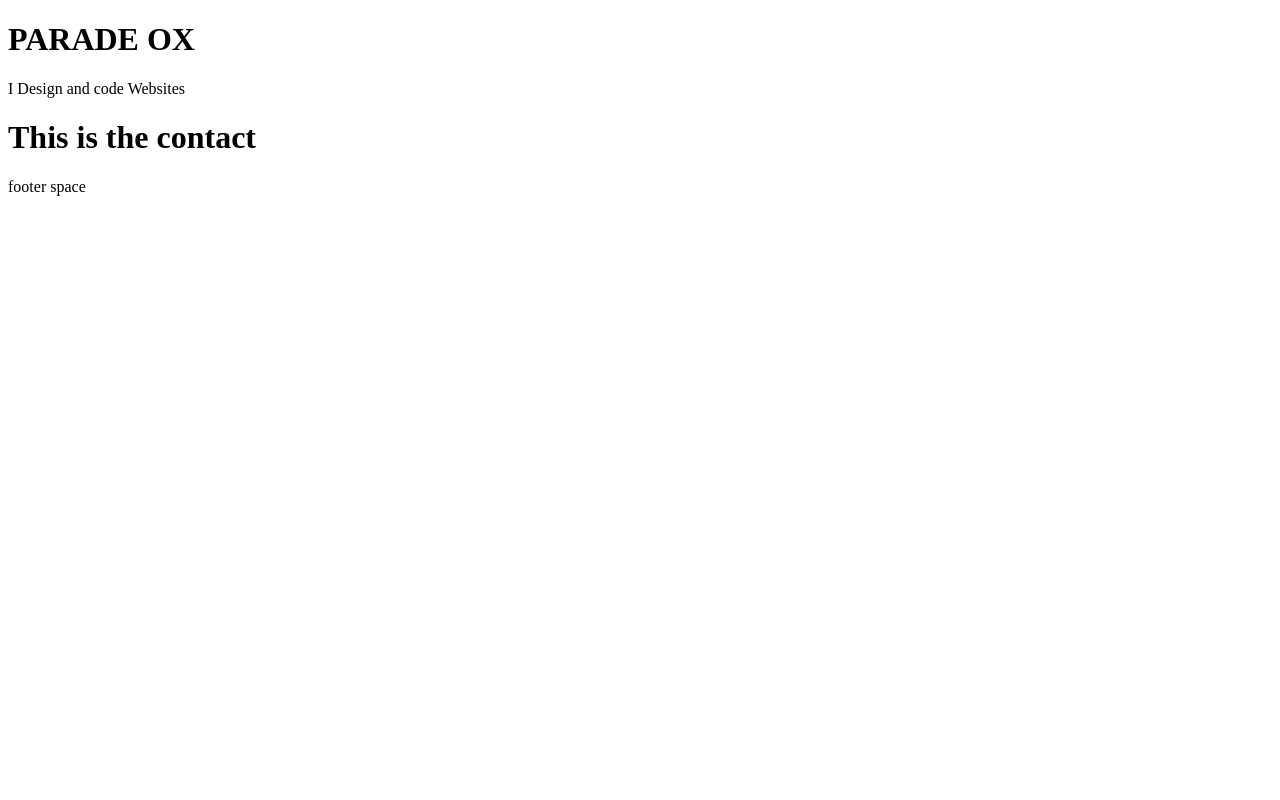
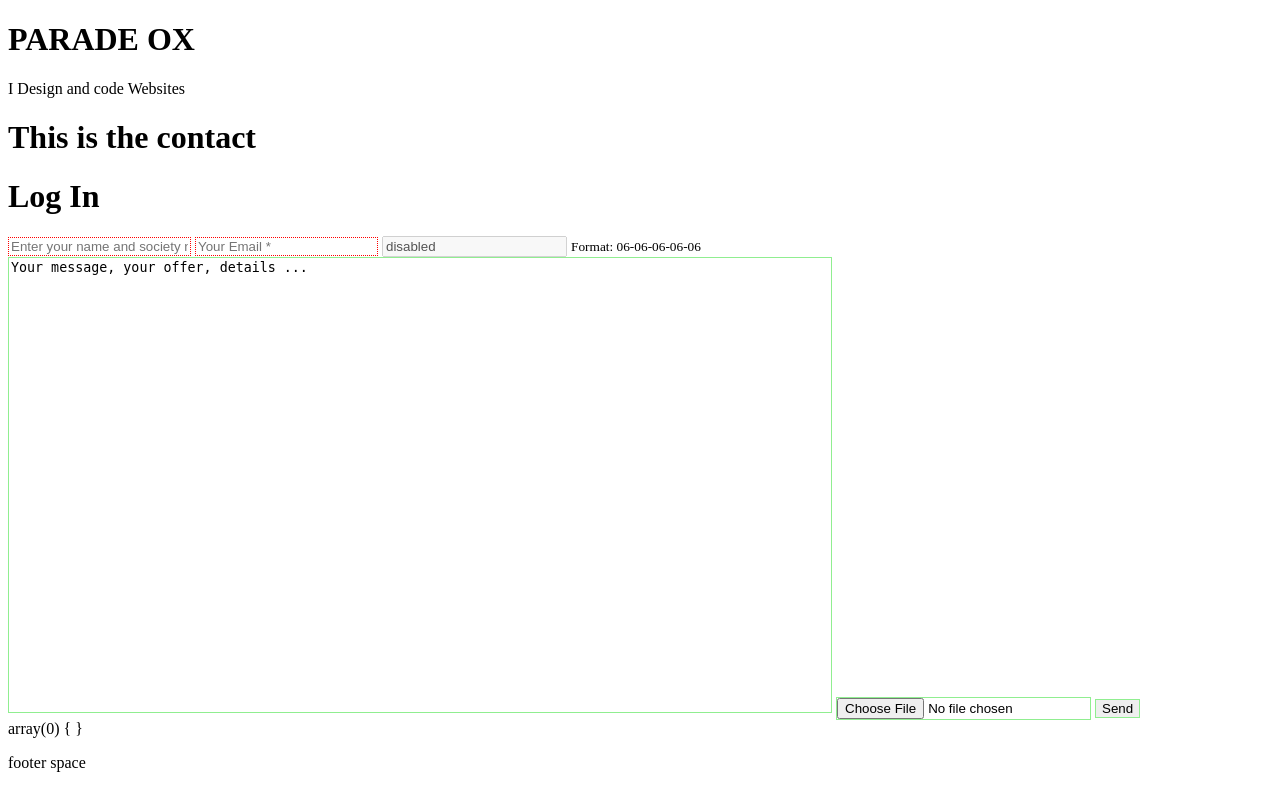
Before and after one commit to cecilejeanneau/portfolio, a PHP site: page /contact in a window 1280 px wide. Run offline with PHP 8.4, Linux system fonts and the light colour scheme.

Commit message:
working on contact form

```diff
--- a/assets/style.css
+++ b/assets/style.css
@@ -0,0 +1,21 @@
+/*** FORM STYLE ***/
+
+textarea {
+  resize: none;
+}
+
+textarea:invalid {
+  border: 0.1rem dotted red;
+}
+
+textarea:valid {
+  border: 0.05rem solid lightgreen;
+}
+
+input:invalid {
+  border: 0.1rem dotted red;
+}
+
+input:valid {
+  border: 0.05rem solid lightgreen;
+}
--- a/templates/contact.phtml
+++ b/templates/contact.phtml
@@ -1 +1,27 @@
 <h1>This is the <?= $page ?> </h1>
+
+<!--HERE THE AUTHENTICATION FORM-->
+
+<form action="" method="POST" enctype="multipart/form-data" name="contact">
+    <input type="hidden" name="" value="" />
+    <!--accessibility-->
+
+    <h1>Log In</h1>
+
+    <input type="text" name="name" placeholder="Enter your name and society name *" required/>
+
+    <input type="text" name="email" placeholder="Your Email *" required/>
+
+    <input type="tel" name="phone" placeholder="Your phone number *" pattern="[0-9]{2}-[0-9]{2}-[0-9]{2}-[0-9]{2}-[0-9]{2}" value="disabled" disabled/>
+        <small>Format: 06-06-06-06-06</small>
+
+    <textarea name="content" rows="30" cols="100" minlength="100" maxlength="3000" required>Your message, your offer, details ...</textarea>
+
+
+    <input type="file" name="media"/>
+
+    <input type="submit" name="submit" value="Send"/>
+
+</form>
+
+<?php var_dump($_POST); ?>
--- a/templates/log-in.phtml
+++ b/templates/log-in.phtml
@@ -24,4 +24,4 @@
 
     <p> No account? <button><a href="https://cecilejeanneau.sites.3wa.io/jeanneau-cecile-3WAProject/sign-up">Sign up!</a></button> </p>
 
-<?php var_dump($_POST); ?>
+<?php var_dump($_POST); var_dump($_SESSION);?>
```
